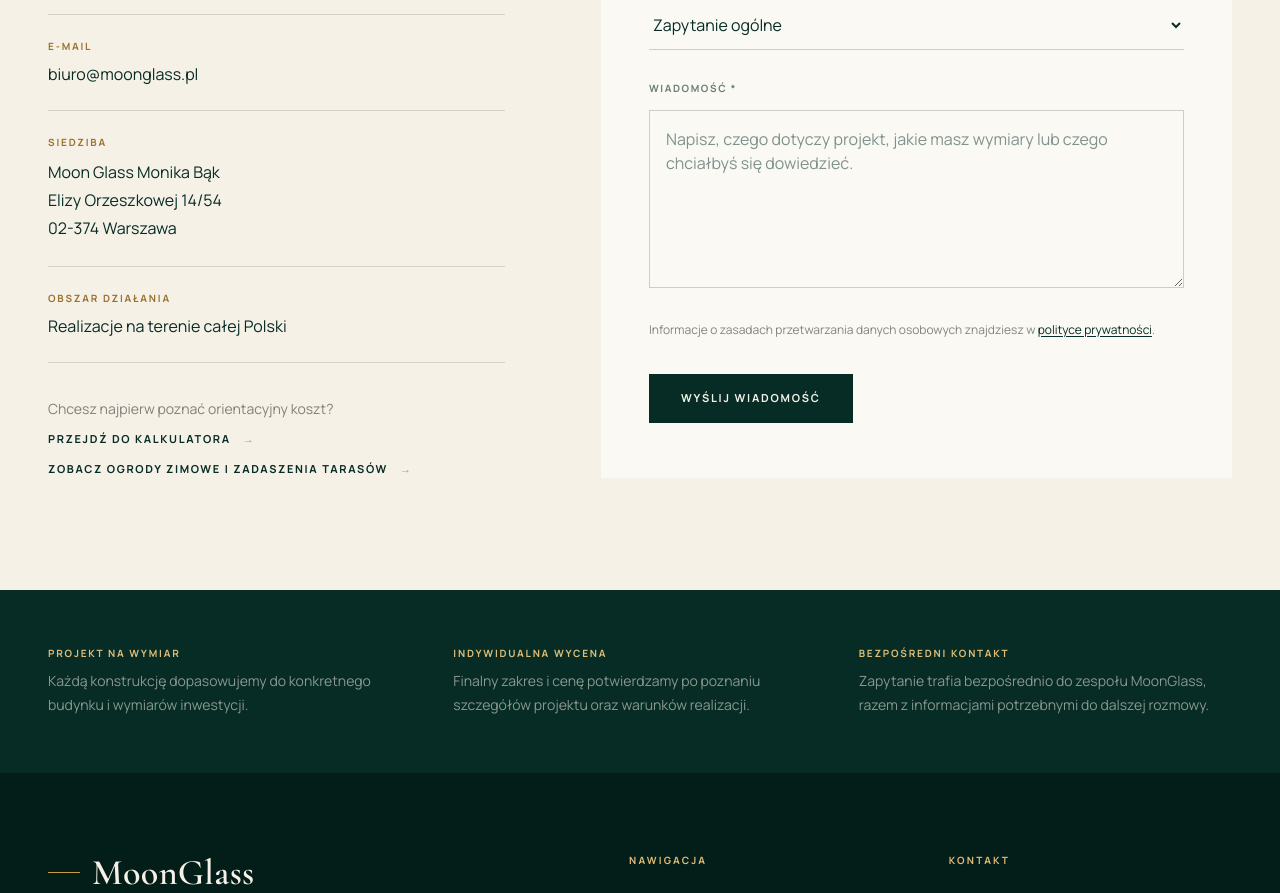
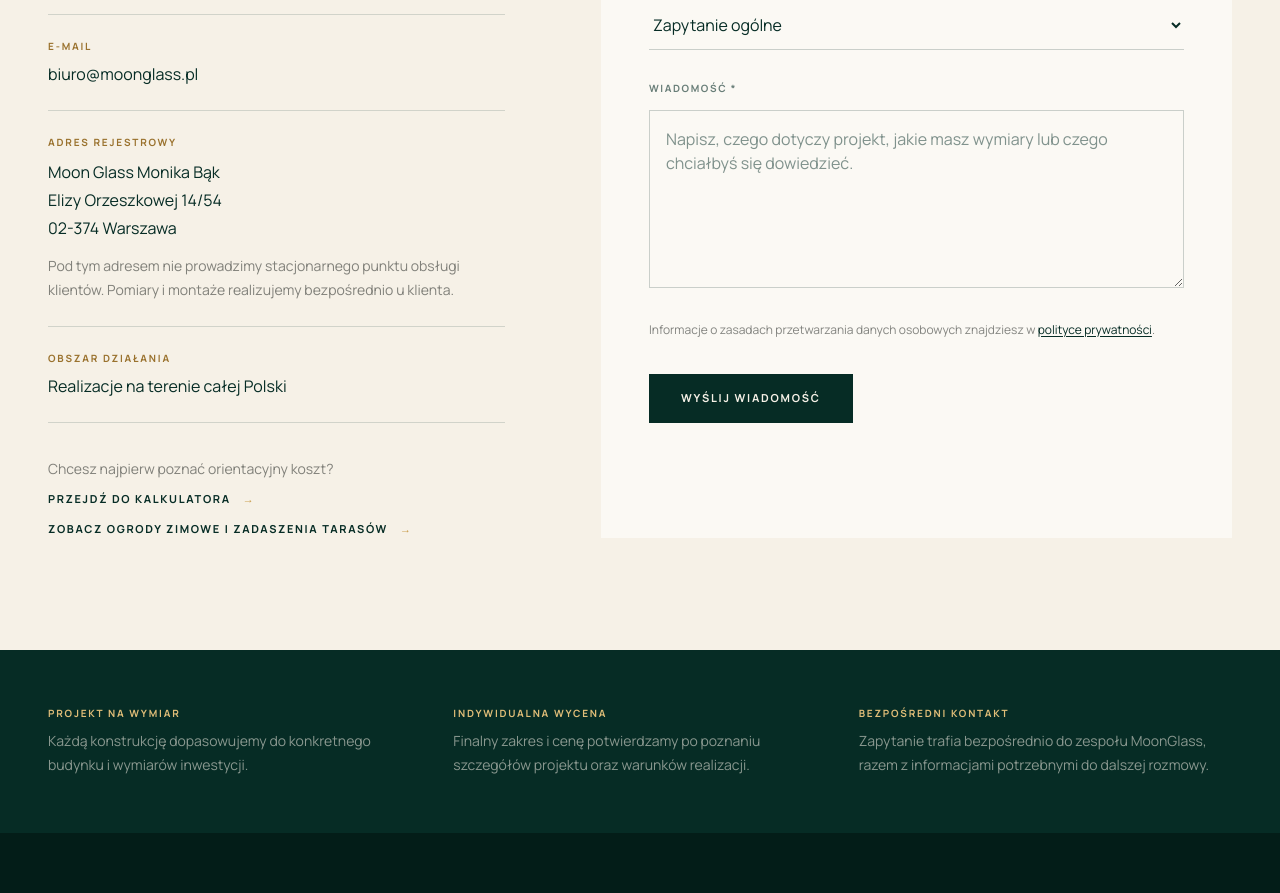
Before and after one commit to Dominik97x/glass-system-web, a Next.js app in the folder app/: page /kontakt in a window 1280 px wide. Shown: the part 1320-2213 px from the top of the page. Built offline with nearby package versions, Linux system fonts and the light colour scheme.

Commit message:
Improve Google business entity signals

```diff
--- a/app/src/app/kontakt/page.tsx
+++ b/app/src/app/kontakt/page.tsx
@@ -136,7 +136,7 @@ export default function KontaktPage() {
 
                 <div className="border-b border-[#062c25]/15 py-6">
                   <p className="text-[10px] font-bold uppercase tracking-[0.18em] text-[#9a722e]">
-                    Siedziba
+                    Adres rejestrowy
                   </p>
 
                   <address className="mt-2 not-italic text-base leading-7 text-[#062c25]">
@@ -146,6 +146,11 @@ export default function KontaktPage() {
                     <br />
                     02-374 Warszawa
                   </address>
+
+                  <p className="mt-3 text-sm leading-6 text-[#202421]/55">
+                    Pod tym adresem nie prowadzimy stacjonarnego punktu obsługi klientów.
+                    Pomiary i montaże realizujemy bezpośrednio u klienta.
+                  </p>
                 </div>
 
                 <div className="border-b border-[#062c25]/15 py-6">
--- a/app/src/app/layout.tsx
+++ b/app/src/app/layout.tsx
@@ -49,6 +49,7 @@ const organizationJsonLd = {
   name: "MoonGlass",
   legalName: "Moon Glass Monika Bąk",
   url: "https://moonglass.pl",
+  logo: "https://moonglass.pl/images/brand/moonglass-logo.png",
   email: "biuro@moonglass.pl",
   telephone: "+48 533 850 226",
   address: {
@@ -62,6 +63,9 @@ const organizationJsonLd = {
     "@type": "Country",
     name: "Polska",
   },
+  sameAs: [
+    "https://www.facebook.com/profile.php?id=61592525343896",
+  ],
 };
 
 const websiteJsonLd = {
```
Also changed, not shown: app/public/images/brand/moonglass-logo.png (added).
